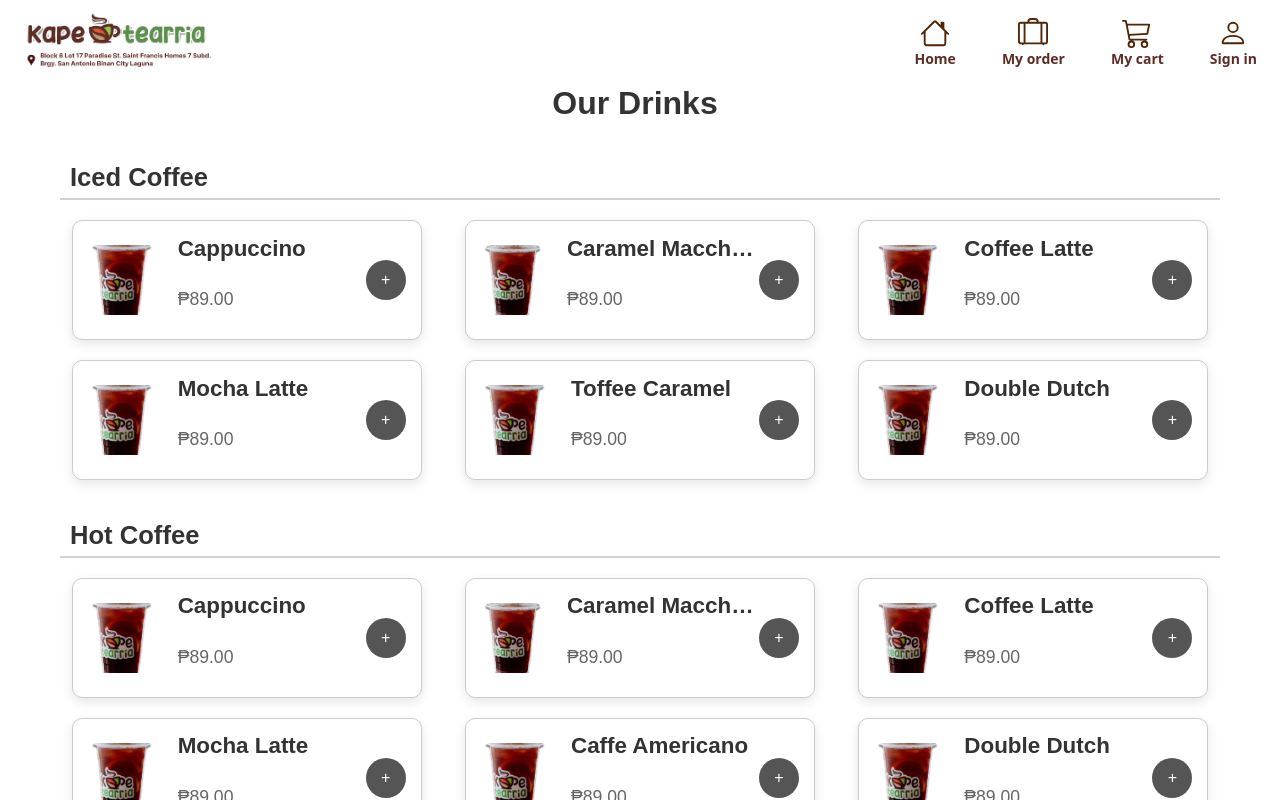
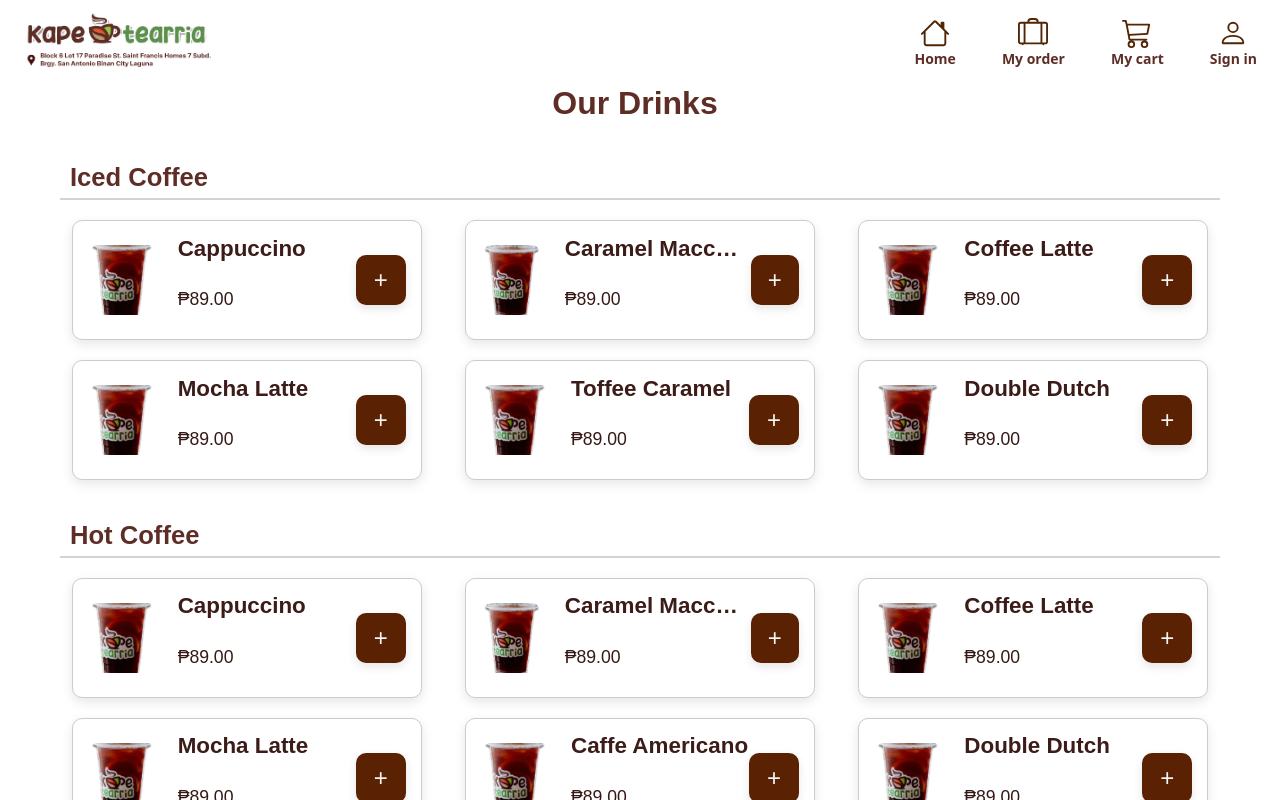
Before and after one commit to iselB02/kapetearria-web, a React (Create React App) app: page /drinks in a window 1280 px wide. Built offline with nearby package versions, Linux system fonts and the light colour scheme.

Commit message:
small changes

```diff
--- a/src/components/DrinksPage.css
+++ b/src/components/DrinksPage.css
@@ -9,7 +9,7 @@
 /* Adjust the size and spacing for the "Our Drinks" heading */
 .drinks-page h1 {
     font-size: 2rem;  /* Adjusted to look better and more prominent */
-    color: #333;
+    color: #5E2D26;
     text-align: center;
     margin: 20px 0 30px 0;  /* Ensure space above and below */
     line-height: 1.2;  /* Adjust line-height for better readability */
@@ -22,7 +22,7 @@
 
 .drink-category h2 {
     font-size: 1.6rem; /* Reduced size for better balance */
-    color: #333;
+    color: #5E2D26;
     margin-bottom: 20px;
     text-align: left;
     font-weight: bold;
@@ -87,7 +87,7 @@
 .drink-name {
     font-size: 1.4rem; /* Slightly increased for clarity */
     font-weight: bold;
-    color: #333;
+    color: #3B1C18;
     white-space: nowrap;
     overflow: hidden;
     text-overflow: ellipsis; /* Handles long text */
@@ -96,30 +96,33 @@
 /* Adjusted Drink price */
 .drink-price {
     font-size: 1.1rem; /* Balanced with the drink name */
-    color: #666;
+    color: #351916;
     margin-top: 5px;
 }
 
-/* Add button styling */
+/* button styles */
 .add-btn {
-    background-color: #555;
-    color: white;
+    background-color: #5A2103;  /* Dark brown background color */
+    color: whitesmoke;  /* Lighter orange for the plus sign */
     border: none;
     padding: 10px 15px;
-    border-radius: 50%;
+    border-radius: 10px;  /* Rounded corners */
     cursor: pointer;
-    font-size: 1rem; /* Keep this size for balance */
+    font-size: 1.5rem;  /* Size of the plus sign */
+    width: 50px;  /* Width and height to make it a square */
+    height: 50px;
     display: flex;
     justify-content: center;
-    align-items: center; /* Center the '+' */
-    width: 40px;
-    height: 40px; /* Circular button */
-    flex-shrink: 0; /* Prevent the button from shrinking */
+    align-items: center;
+    box-shadow: 0 4px 10px rgba(0, 0, 0, 0.1); /* Shadow for a bit of depth */
+    transition: transform 0.3s ease, box-shadow 0.3s ease;  /* Add hover effects */
 }
 
 .add-btn:hover {
-    background-color: #333;
+    transform: translateY(-2px);  /* Lift the button slightly on hover */
+    box-shadow: 0 6px 12px rgba(0, 0, 0, 0.2);  /* Stronger shadow on hover */
 }
+
 
 /* Media Queries for Responsiveness */
 @media (max-width: 768px) {
--- a/src/components/Navbar.js
+++ b/src/components/Navbar.js
@@ -31,4 +31,6 @@ function Navbar() {
   );
 }
 
+
+
 export default Navbar;
```
Also changed, not shown: src/components/DrinksPage.js (line endings or trailing spaces).
